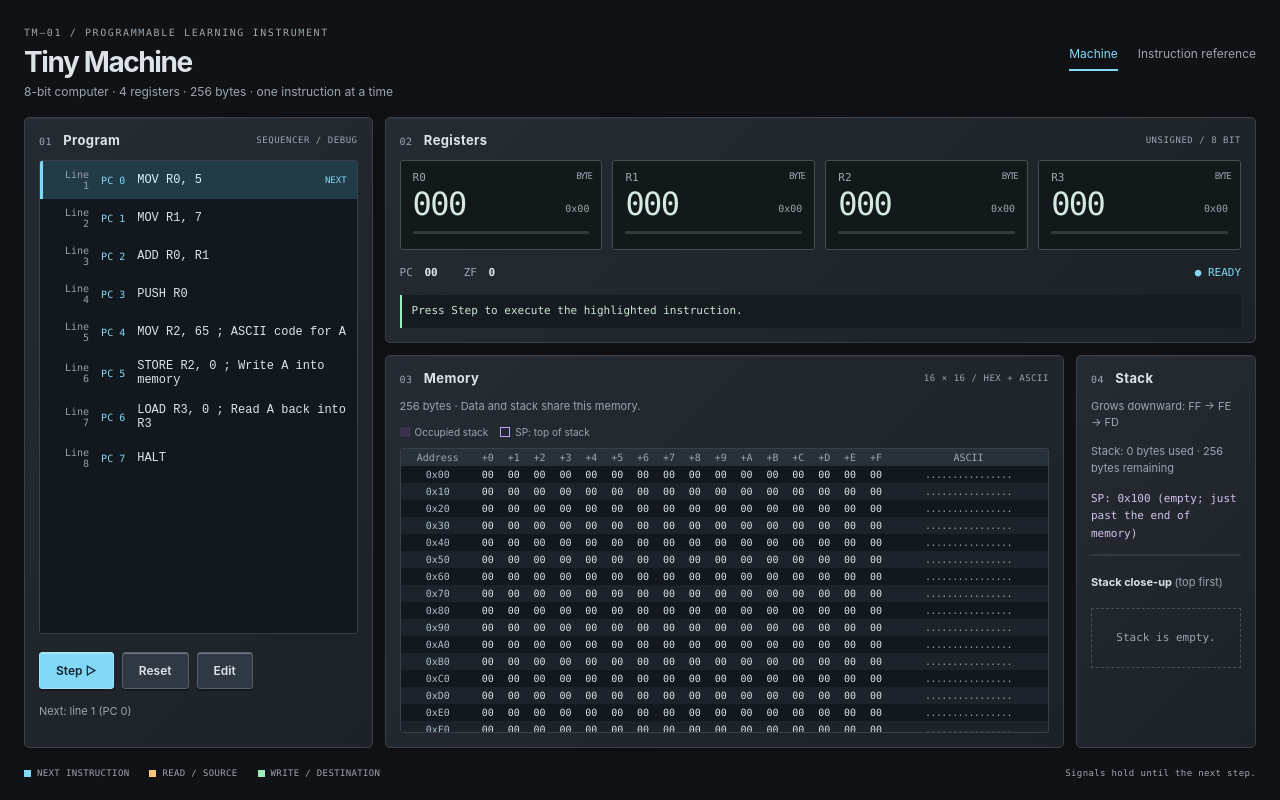
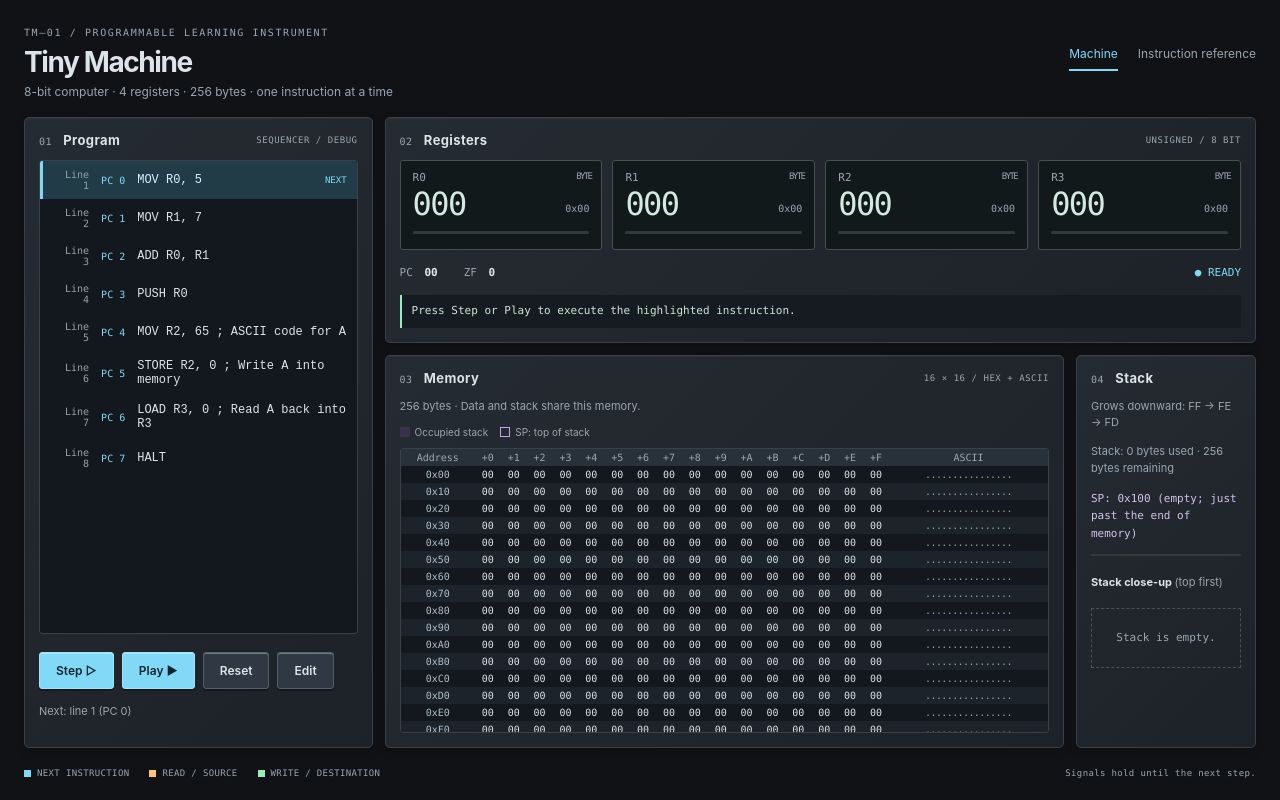
Before and after one commit to liquidvapour/learn-to-code, a React (Vite) app: page / in a window 1280 px wide. Both pictures are taken after a click on the button "Debug". Built offline with nearby package versions, Linux system fonts and the light colour scheme.

Commit message:
Add play and pause controls to debugger

```diff
--- a/src/App.tsx
+++ b/src/App.tsx
@@ -12,11 +12,13 @@ import {
 import { parseProgram, SAMPLE_SOURCE } from './program'
 
 const BYTES_PER_ROW = 16
+const PLAY_INTERVAL_MS = 500
 const memoryRows = Array.from({ length: MEMORY_SIZE / BYTES_PER_ROW }, (_, row) => row * BYTES_PER_ROW)
 
 type ExecutionView = {
   machine: MachineState
   lastEvent: MachineEvent | null
+  error: string | null
 }
 
 function hex(value: number, width = 2) {
@@ -28,7 +30,7 @@ function asciiCharacter(value: number) {
 }
 
 function describeEvent(event: MachineEvent | null) {
-  if (event === null) return 'Press Step to execute the highlighted instruction.'
+  if (event === null) return 'Press Step or Play to execute the highlighted instruction.'
   if (event.kind === 'halt') return 'HALT stopped execution. Reset to run again.'
   if (event.kind === 'branch') {
     if (event.operation === 'JZ') {
@@ -57,9 +59,11 @@ function describeEvent(event: MachineEvent | null) {
 
 function App() {
   const [showDocs, setShowDocs] = useState(() => window.location.hash === '#instructions')
+  const [playing, setPlaying] = useState(false)
   useEffect(() => {
     function navigate() {
       setShowDocs(window.location.hash === '#instructions')
+      setPlaying(false)
     }
     window.addEventListener('hashchange', navigate)
     return () => window.removeEventListener('hashchange', navigate)
@@ -80,9 +84,10 @@ function App() {
   const [execution, setExecution] = useState<ExecutionView>(() => ({
     machine: createInitialState(),
     lastEvent: null,
+    error: null,
   }))
 
-  const { machine, lastEvent } = execution
+  const { machine, lastEvent, error } = execution
   const activeLine = useRef<HTMLLIElement>(null)
   useEffect(() => {
     activeLine.current?.scrollIntoView({ block: 'nearest' })
@@ -96,22 +101,34 @@ function App() {
     || (lastEvent?.kind === 'register-write' && (lastEvent.source === 'addition' || lastEvent.source === 'subtraction'))
   const readAddress = lastEvent?.kind === 'register-write' && (lastEvent.source === 'memory' || lastEvent.source === 'stack') ? lastEvent.address : null
   const writtenAddress = lastEvent?.kind === 'memory-write' ? lastEvent.address : null
-  const hasNextInstruction = errors.length === 0 && !machine.halted && machine.pc < program.length
+  const hasNextInstruction = errors.length === 0 && !error && !machine.halted && machine.pc < program.length
+  const isPlaying = playing && hasNextInstruction && programMode === 'debug' && !showDocs
   const stackAddresses = Array.from({ length: MEMORY_SIZE - machine.sp }, (_, offset) => machine.sp + offset)
 
   function step() {
     setExecution((previous) => {
-      if (errors.length || previous.machine.halted) return previous
+      if (errors.length || previous.error || previous.machine.halted) return previous
       const next = program[previous.machine.pc]
       if (!next) return previous
 
-      const result = executeInstruction(previous.machine, next.instruction, program.length)
-      return { machine: result.state, lastEvent: result.events[0] ?? null }
+      try {
+        const result = executeInstruction(previous.machine, next.instruction, program.length)
+        return { machine: result.state, lastEvent: result.events[0] ?? null, error: null }
+      } catch (cause) {
+        return { ...previous, error: cause instanceof Error ? cause.message : 'Execution failed.' }
+      }
     })
   }
 
+  useEffect(() => {
+    if (!isPlaying) return
+    const timer = window.setTimeout(step, PLAY_INTERVAL_MS)
+    return () => window.clearTimeout(timer)
+  })
+
   function reset() {
-    setExecution({ machine: createInitialState(), lastEvent: null })
+    setPlaying(false)
+    setExecution({ machine: createInitialState(), lastEvent: null, error: null })
   }
 
   function editSource(value: string) {
@@ -203,12 +220,13 @@ function App() {
                 ))}
               </ol>
               <div className="controls">
-                <button autoFocus type="button" onClick={step} disabled={!hasNextInstruction}>Step ▷</button>
+                <button autoFocus type="button" onClick={step} disabled={!hasNextInstruction || isPlaying}>Step ▷</button>
+                <button type="button" onClick={() => setPlaying(!isPlaying)} disabled={!hasNextInstruction}>{isPlaying ? 'Pause ❚❚' : 'Play ▶'}</button>
                 <button type="button" className="secondary" onClick={reset}>Reset</button>
-                <button type="button" className="secondary" onClick={() => setProgramMode('edit')}>Edit</button>
+                <button type="button" className="secondary" onClick={() => { setPlaying(false); setProgramMode('edit') }}>Edit</button>
               </div>
               <p className="execution-status" aria-live="polite">
-                {errors.length > 0 ? 'Fix the source errors before stepping.' : machine.halted
+                {error ? `Execution stopped: ${error}` : errors.length > 0 ? 'Fix the source errors before stepping.' : machine.halted
                   ? 'Machine halted.'
                   : hasNextInstruction ? `Next: line ${program[machine.pc].lineNumber} (PC ${machine.pc})` : program.length === 0 ? 'Enter an instruction to begin.' : 'Program complete.'}
               </p>
@@ -234,7 +252,7 @@ function App() {
               <span className={`zero-flag${wroteZeroFlag ? ` flag-write flag-${Number(machine.zf)}` : readZeroFlag ? ' signal-read' : ''}`}>
                 ZF <strong>{machine.zf ? '1' : '0'}</strong>{wroteZeroFlag && <span className="flag-role">↓ WRITE</span>}{readZeroFlag && <span className="flag-role">↑ READ</span>}
               </span>
-              <span className={machine.halted ? 'halted' : ''}>{programMode === 'edit' ? '● EDITING' : machine.halted ? '■ HALTED' : hasNextInstruction ? '● READY' : '■ COMPLETE'}</span>
+              <span className={machine.halted || error ? 'halted' : ''}>{programMode === 'edit' ? '● EDITING' : error ? '■ STOPPED' : machine.halted ? '■ HALTED' : isPlaying ? '▶ PLAYING' : hasNextInstruction ? '● READY' : '■ COMPLETE'}</span>
             </div>
             <p className="step-explanation" aria-live="polite" aria-atomic="true">
               {describeEvent(lastEvent)}
```
Also changed, not shown: 1 other file (tests, documents, lock files or other folders).
